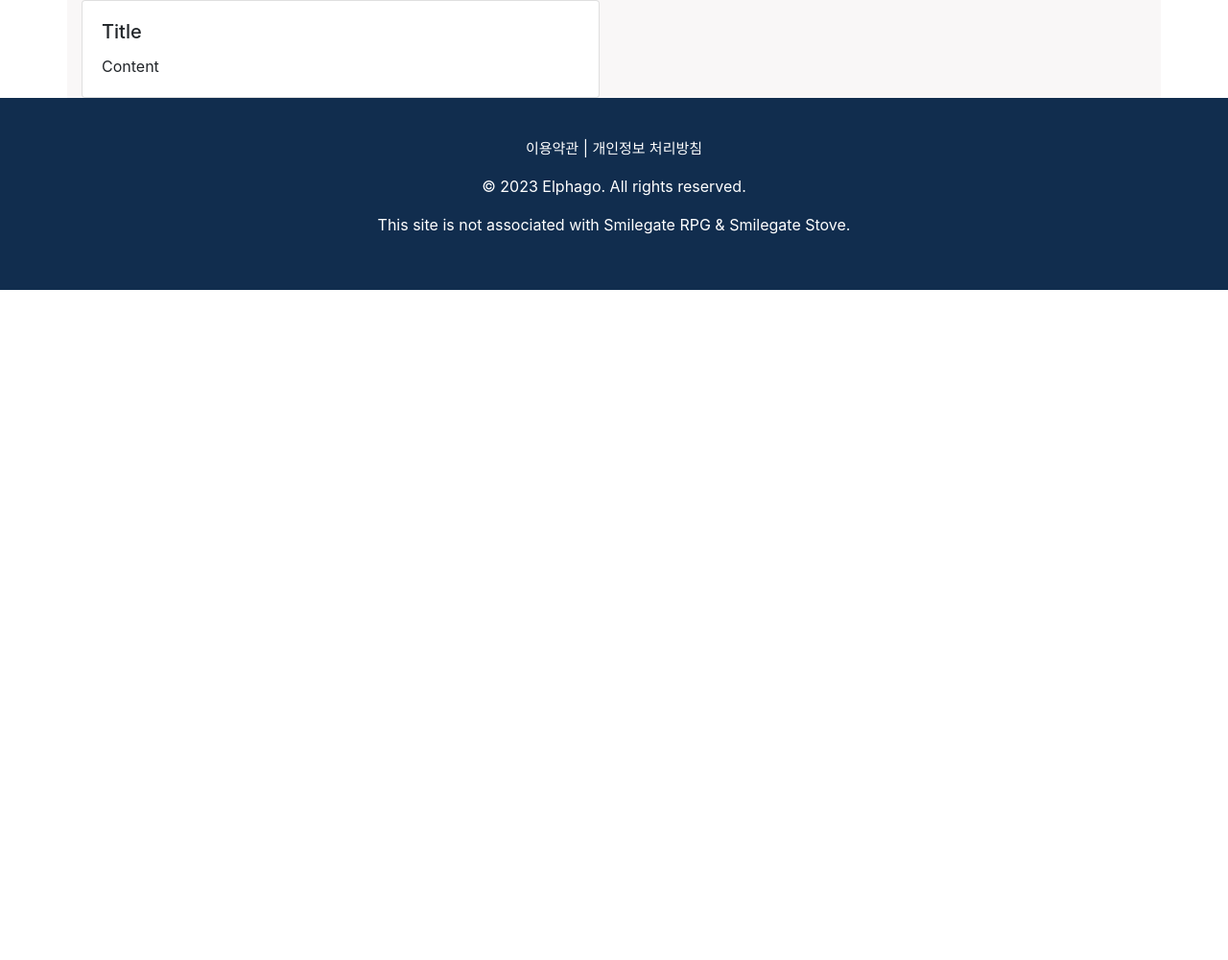
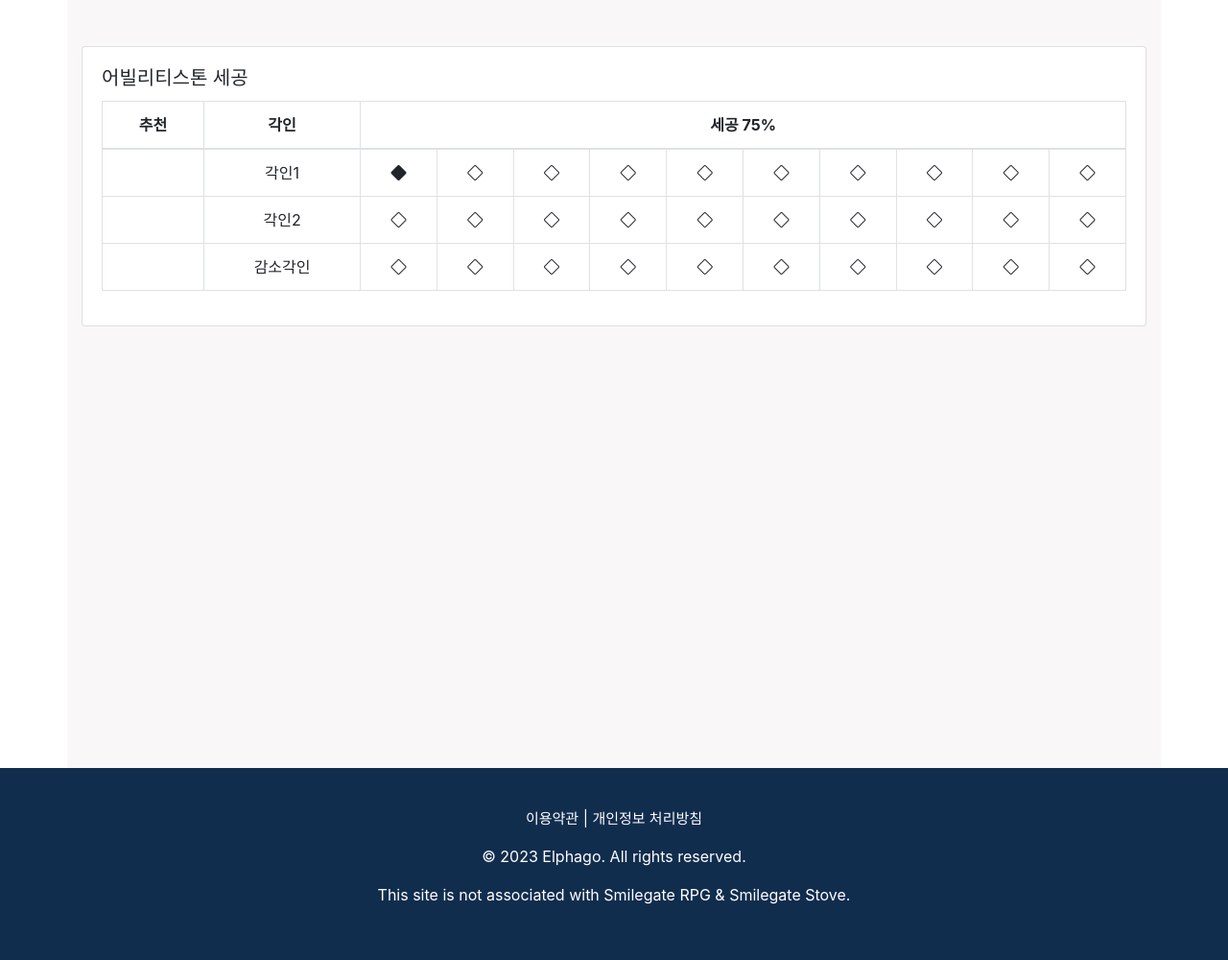
Before and after one commit to qsdcv301/stoneAi, a Flask app: page / in a window 1280 px wide. Shown: the part 100-1100 px from the top of the page at 96% size. Before the commit the page ends 402 px from the top, so only its background shows below. Run offline with Flask 3, Linux system fonts and the light colour scheme; some libraries are stand-ins or nearby versions.

Commit message:
feat:세공창 디자인

```diff
--- a/templates/stone.html
+++ b/templates/stone.html
@@ -6,12 +6,12 @@
     <meta name="viewport" content="width=device-width, initial-scale=1.0">
     <title>Jinsu</title>
     <link href="https://cdn.jsdelivr.net/npm/bootstrap-icons/font/bootstrap-icons.css" rel="stylesheet" />
-    <link href="{{ url_for('static', filename='css/bootstrap.min.css') }}" rel="stylesheet" />
-    <link href="{{ url_for('static', filename='css/style.css') }}" rel="stylesheet" />
-    <script src="{{ url_for('static', filename='js/jquery-1.12.4.min.js') }}"></script>
-    <script src="{{ url_for('static', filename='js/bootstrap.min.js') }}"></script>
-    <script src="{{ url_for('static', filename='js/popper.min.js') }}"></script>
-    <script src="{{ url_for('static', filename='js/script.js') }}"></script>
+    <link href="../static/css/bootstrap.min.css" rel="stylesheet" />
+    <link href="../static/css/style.css" rel="stylesheet" />
+    <script src="../static/js/jquery-1.12.4.min.js"></script>
+    <script src="../static/js/bootstrap.js"></script>
+    <script src="../static/js/popper.min.js"></script>
+    <script src="../static/js/script.js"></script>
     <style>
         a:hover {
             background-color: inherit;
@@ -21,6 +21,7 @@
 
         .color-backGround {
             background-color: #F9F7F7;
+            height: 800px;
         }
 
         .color-header {
@@ -44,19 +45,70 @@
 
 <body>
     <header class="container-fluid">
-        <div class="row color-header text-white justify-content-center align-content-center flex-column
-    ">
+        <div class="row color-header text-white justify-content-center align-content-center flex-column">
             <h2>돌세돌</h2>
             <h4 class="text-center">김진수</h4>
         </div>
     </header>
     <div class="container color-backGround">
         <div class="row">
-            <div class="col-6">
+            <div class="col-12 mt-5">
                 <div class="card">
                     <div class="card-body">
-                        <h5 class="card-title">Title</h5>
-                        <p class="card-text">Content</p>
+                        <h5 class="card-title">어빌리티스톤 세공</h5>
+                        <table class="table table-bordered text-center">
+                            <thead>
+                                <tr>
+                                    <th colspan="1">추천</th>
+                                    <th colspan="1">각인</th>
+                                    <th colspan="10">세공<span> 75</span>%</th>
+                                </tr>
+                            </thead>
+                            <tbody>
+                                <tr>
+                                    <td></td>
+                                    <td>각인1</td>
+                                    <td><i class="bi bi-diamond-fill"></i></td>
+                                    <td><i class="bi bi-diamond"></i></td>
+                                    <td><i class="bi bi-diamond"></i></td>
+                                    <td><i class="bi bi-diamond"></i></td>
+                                    <td><i class="bi bi-diamond"></i></td>
+                                    <td><i class="bi bi-diamond"></i></td>
+                                    <td><i class="bi bi-diamond"></i></td>
+                                    <td><i class="bi bi-diamond"></i></td>
+                                    <td><i class="bi bi-diamond"></i></td>
+                                    <td><i class="bi bi-diamond"></i></td>
+                                </tr>
+                                <tr>
+                                    <td></td>
+                                    <td>각인2</td>
+                                    <td><i class="bi bi-diamond"></i></td>
+                                    <td><i class="bi bi-diamond"></i></td>
+                                    <td><i class="bi bi-diamond"></i></td>
+                                    <td><i class="bi bi-diamond"></i></td>
+                                    <td><i class="bi bi-diamond"></i></td>
+                                    <td><i class="bi bi-diamond"></i></td>
+                                    <td><i class="bi bi-diamond"></i></td>
+                                    <td><i class="bi bi-diamond"></i></td>
+                                    <td><i class="bi bi-diamond"></i></td>
+                                    <td><i class="bi bi-diamond"></i></td>
+                                </tr>
+                                <tr>
+                                    <td></td>
+                                    <td>감소각인</td>
+                                    <td><i class="bi bi-diamond"></i></td>
+                                    <td><i class="bi bi-diamond"></i></td>
+                                    <td><i class="bi bi-diamond"></i></td>
+                                    <td><i class="bi bi-diamond"></i></td>
+                                    <td><i class="bi bi-diamond"></i></td>
+                                    <td><i class="bi bi-diamond"></i></td>
+                                    <td><i class="bi bi-diamond"></i></td>
+                                    <td><i class="bi bi-diamond"></i></td>
+                                    <td><i class="bi bi-diamond"></i></td>
+                                    <td><i class="bi bi-diamond"></i></td>
+                                </tr>
+                            </tbody>
+                        </table>
                     </div>
                 </div>
             </div>
```
